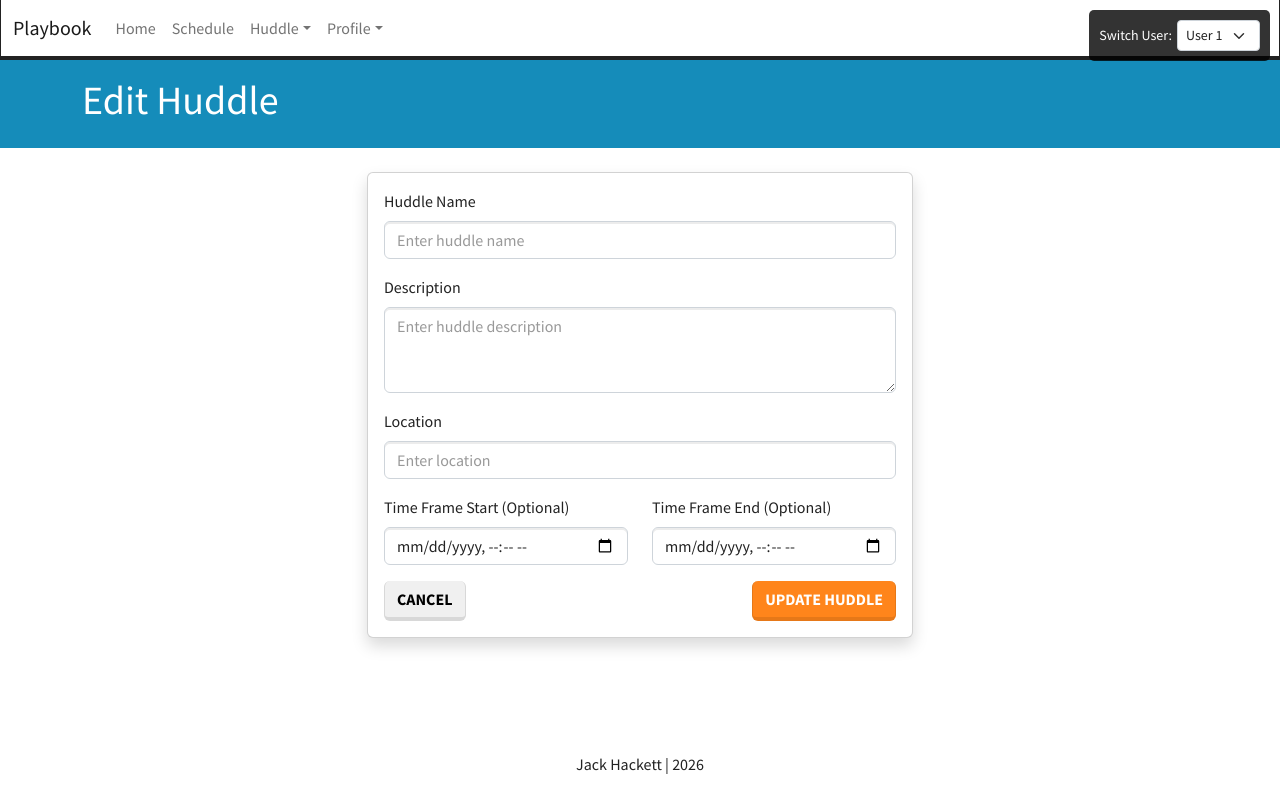
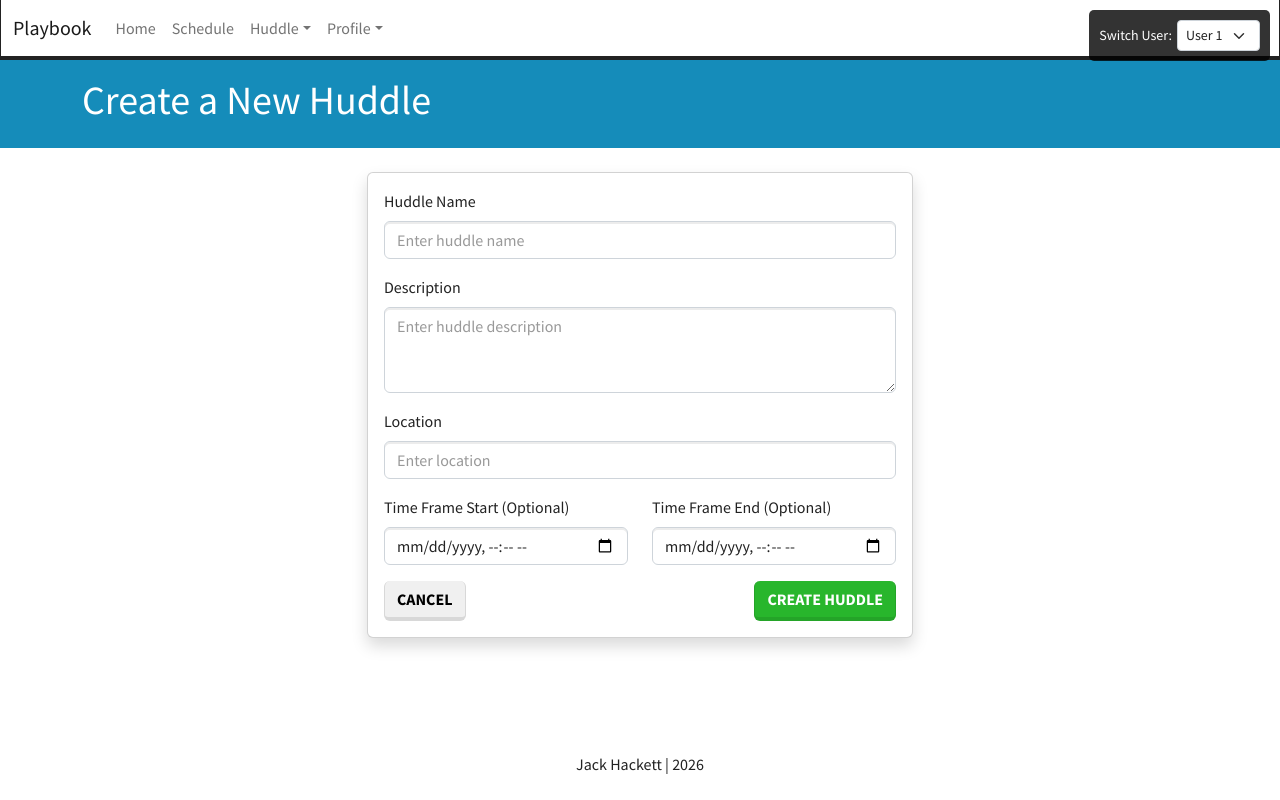
Before and after one commit to minecraftjmh30-boop/playbook, a Vue app: page /create-huddle in a window 1280 px wide. Built offline with nearby package versions, Linux system fonts and the light colour scheme.

Commit message:
fixed errors with huddles not appearing or creating

```diff
--- a/js/pages/create-huddle/CreateHuddlePage.vue
+++ b/js/pages/create-huddle/CreateHuddlePage.vue
@@ -65,10 +65,11 @@
         return { toast, route, router };
     },
     data() {
-        const editId = this.route.query.id;
+        const rawId = this.route.query.id;
+        const editId = rawId ? Number(rawId) : null;
 
         const huddles = JSON.parse(localStorage.getItem('huddles')) || [];
-        const existingHuddle = editId ? huddles.find(currentHuddle => currentHuddle.id === editId) : null;
+        const existingHuddle = (editId !== null && !isNaN(editId)) ? huddles.find(currentHuddle => currentHuddle.id === editId) : null;
 
         return {
             editId: editId,
--- a/js/pages/login/LoginPage.vue
+++ b/js/pages/login/LoginPage.vue
@@ -27,6 +27,7 @@
 <script>
 import { sanitizeInput, setCookie } from '../../core/utils.js';
 import { provide, ref } from 'vue';
+import { useRouter } from 'vue-router';
 const ToastKey = Symbol('toast');
 import AppFooter from '../../components/main/AppFooter.vue';
 import ToastComponent from '../../components/ui/Toast.vue';
@@ -36,8 +37,9 @@
     components: { AppFooter, ToastComponent },
     setup() {
         const toast = ref(null);
+        const router = useRouter();
         provide(ToastKey, toast);
-        return { toast };
+        return { toast, router };
     },
     data() {
         return {
@@ -88,6 +90,7 @@
             setCookie('currentUser', sanitizedEmail);
 
             this.toast.success(`Logged in as ${sanitizedEmail}`);
+            this.router.push('/');
         },
         handleSignup() {
             this.toast.info('Signup feature coming soon!');
--- a/scss/app.scss
+++ b/scss/app.scss
@@ -1,3 +1,3 @@
 .hidden {
-    visibility: hidden !important;
+    visibility: hidden;
 }
```
